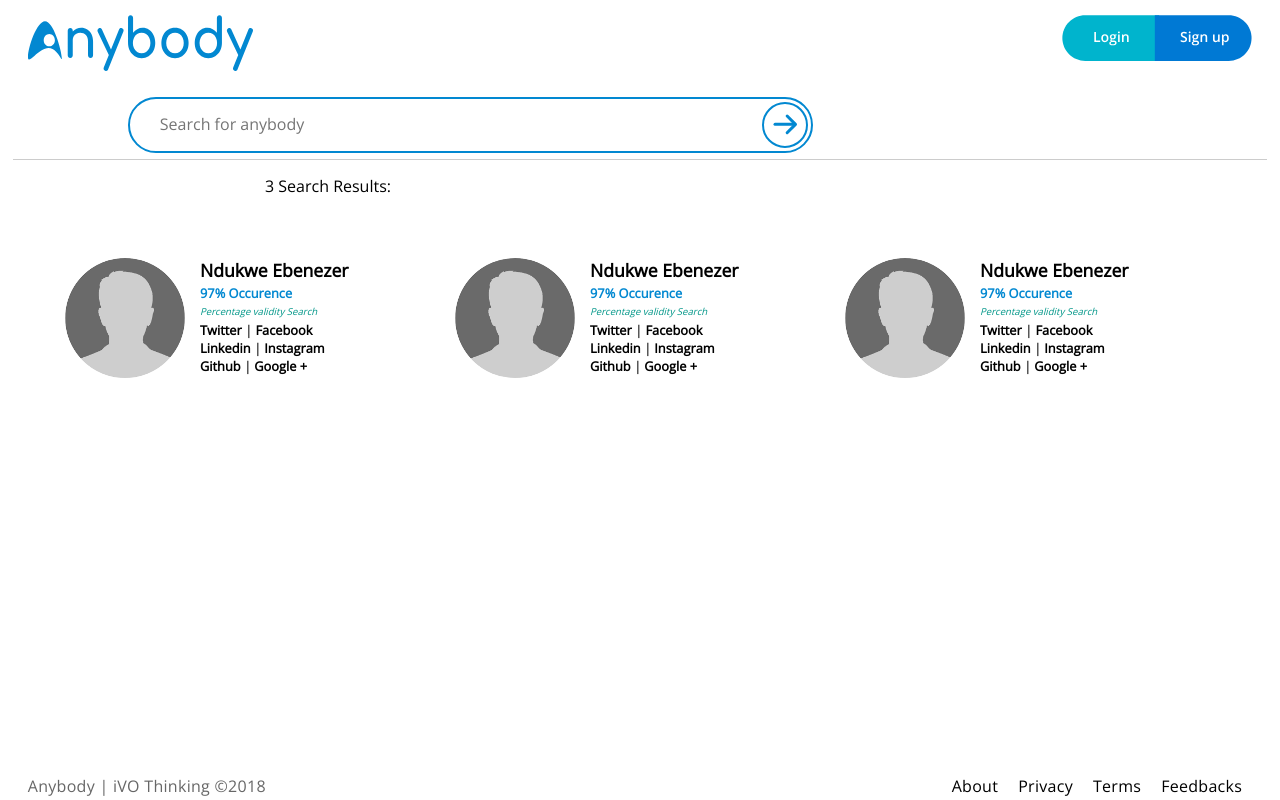
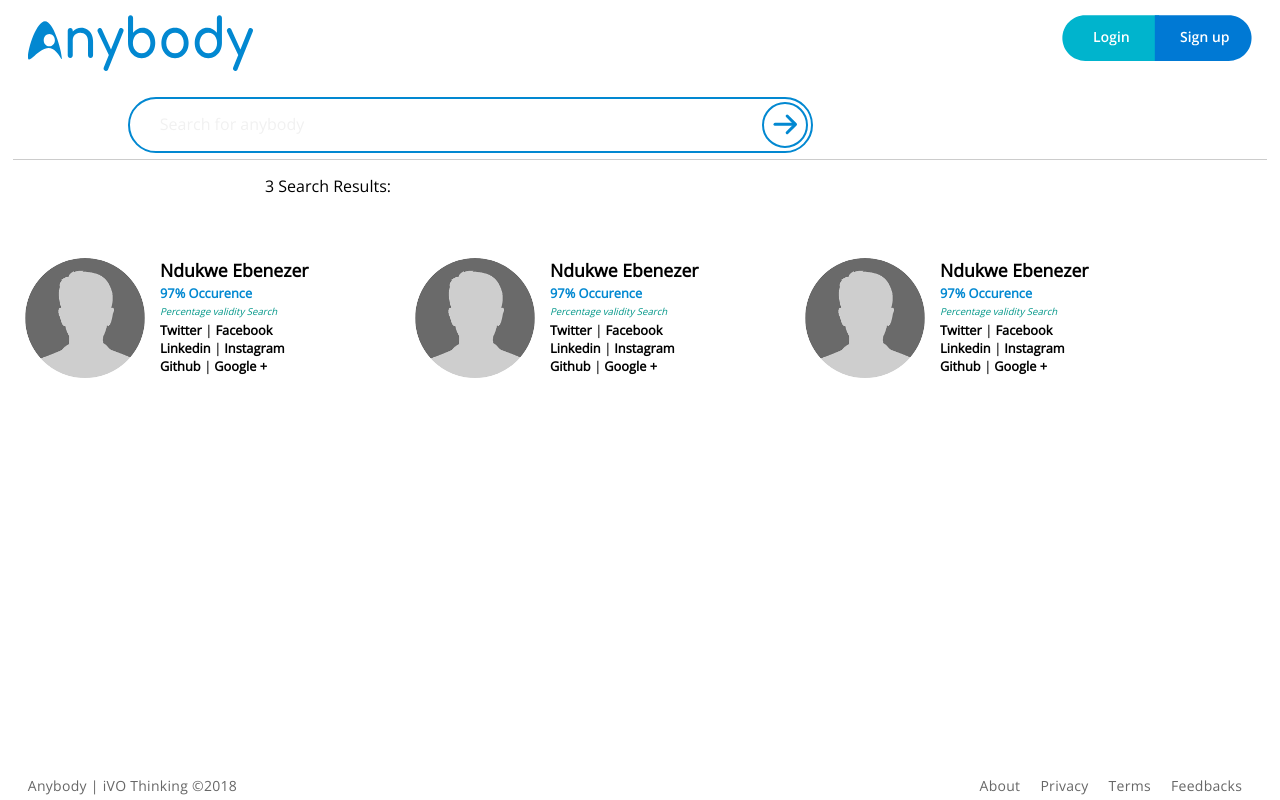
Before and after one commit to todak2000/anybody_app, a plain HTML site: page three.html in a window 1280 px wide. Drawn offline with nearby package versions, Linux system fonts and the light colour scheme.

Commit message:
third commit

```diff
--- a/css/any.css
+++ b/css/any.css
@@ -89,11 +89,13 @@ time, mark, audio, video, .row, .col-md-4, .col-md-3, .col-md-1, .col-md-6, .col
     position: relative;
     bottom:0;
     font-family: Open Sans;
-    font-size: 16px;
+    font-size: 14px;
     line-height: 22px;
     letter-spacing: 0.29px;
 }
-
+::placeholder{
+    color: #F1F1F1;
+}
 .about{
     list-style-type: none;
     margin: 0;
@@ -103,6 +105,8 @@ time, mark, audio, video, .row, .col-md-4, .col-md-3, .col-md-1, .col-md-6, .col
 .about>a>li{
     float:left;
     margin: 0 10px 0 10px;
+    color:#676767;
+    font-size:14px;
 }
 .signUp{
     border-radius: 0 40% 40% 0;
@@ -173,7 +177,7 @@ a:hover{
 .flex-container {
     display: flex;
     margin-top:50px;
-    justify-content: center;
+    justify-content: start;
     align-items: center;
   }
 
--- a/three.html
+++ b/three.html
@@ -20,7 +20,7 @@
 		<div class="top" style="border-bottom: 1px solid #ccc; height:20%;">
 			<!-- <div class="button pull-right"><button class="signIn btn">Login</button><button class="signUp btn">Sign Up</button></div> -->
 			<div class="button pull-left hidden-xs hidden-sm">
-                <a href="#"><img src="img/any_small.svg" style="margin-right:-5px;"></a><br>
+                <a href="index.html"><img src="img/any_small.svg" style="margin-right:-5px;"></a><br>
                 <div style="padding-left:100px; margin-top:20px;">
                     <div align="center" class=" search hidden-xs hidden-sm"><input class="inp" type="text" placeholder="Search for anybody"><a href="#"><button class=" search_button"></button></a></div>
                 </div>
```
Also changed, not shown: four.html (+1 -1 lines), index.html (+2 -2 lines), two.html (+2 -2 lines).
